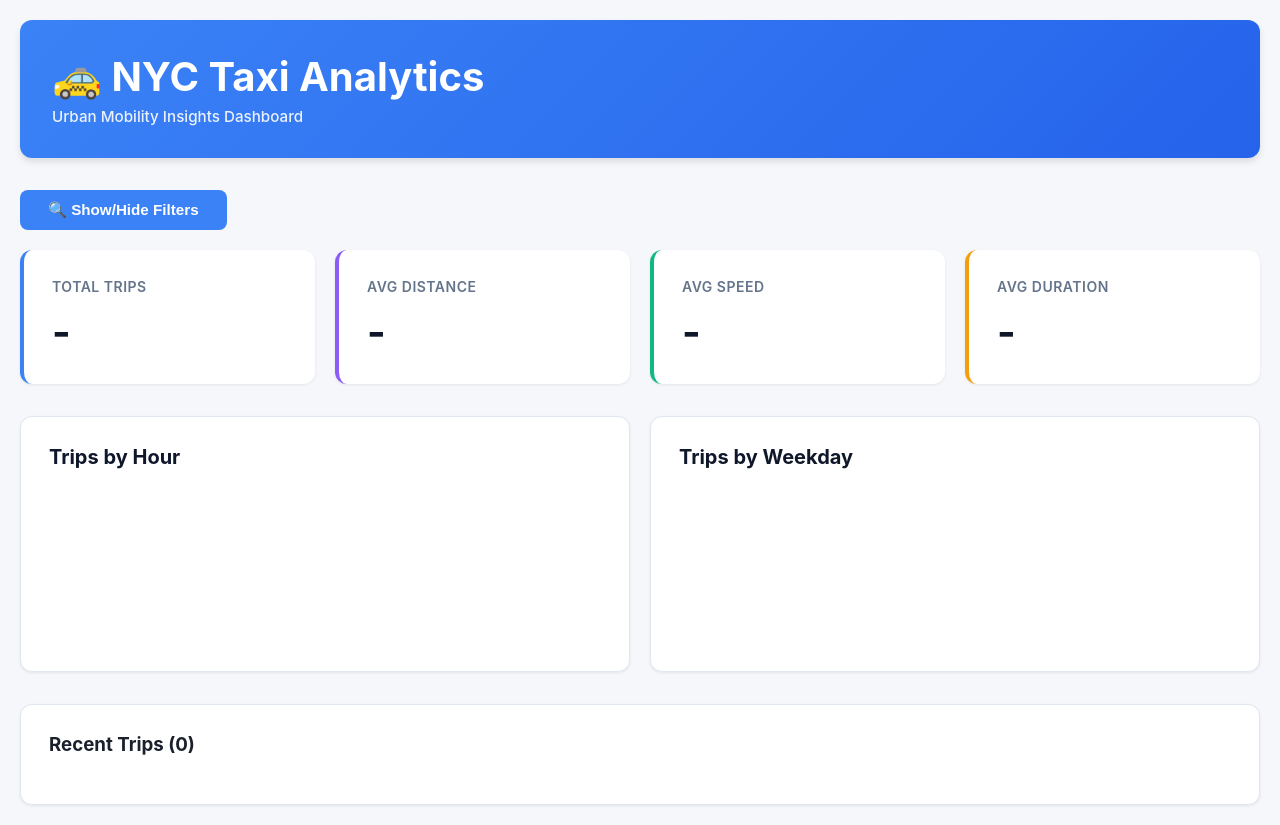
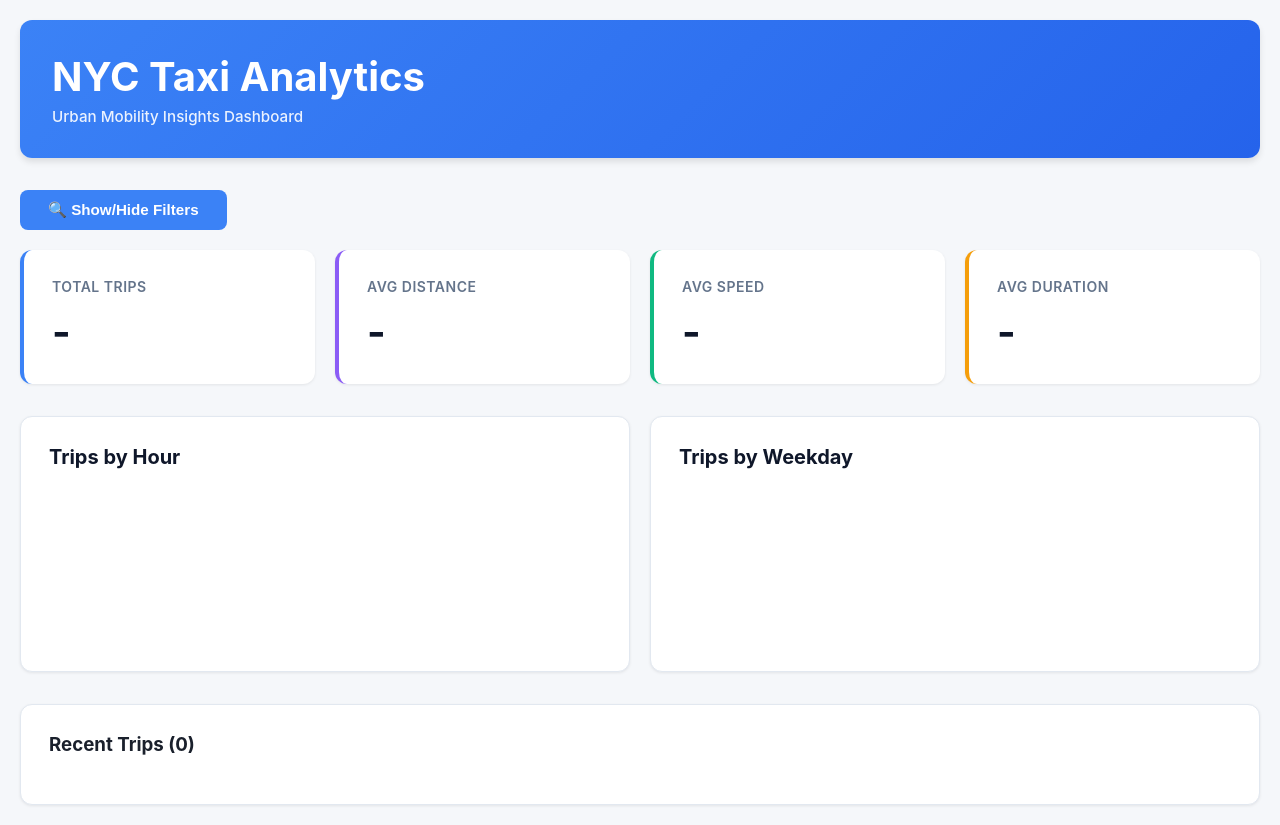
Before and after one commit to ralphishimwe/Urban-Mobility-Project, a plain HTML site: page front_end/index.html in a window 1280 px wide. Drawn offline with nearby package versions, Linux system fonts and the light colour scheme; no server answers.

Commit message:
Updated Html File

```diff
--- a/front_end/index.html
+++ b/front_end/index.html
@@ -15,7 +15,7 @@
     <div class="container">
         <!-- Header -->
         <header>
-            <h1>🚕 NYC Taxi Analytics</h1>
+            <h1> NYC Taxi Analytics</h1>
             <p class="subtitle">Urban Mobility Insights Dashboard</p>
         </header>
 
```
